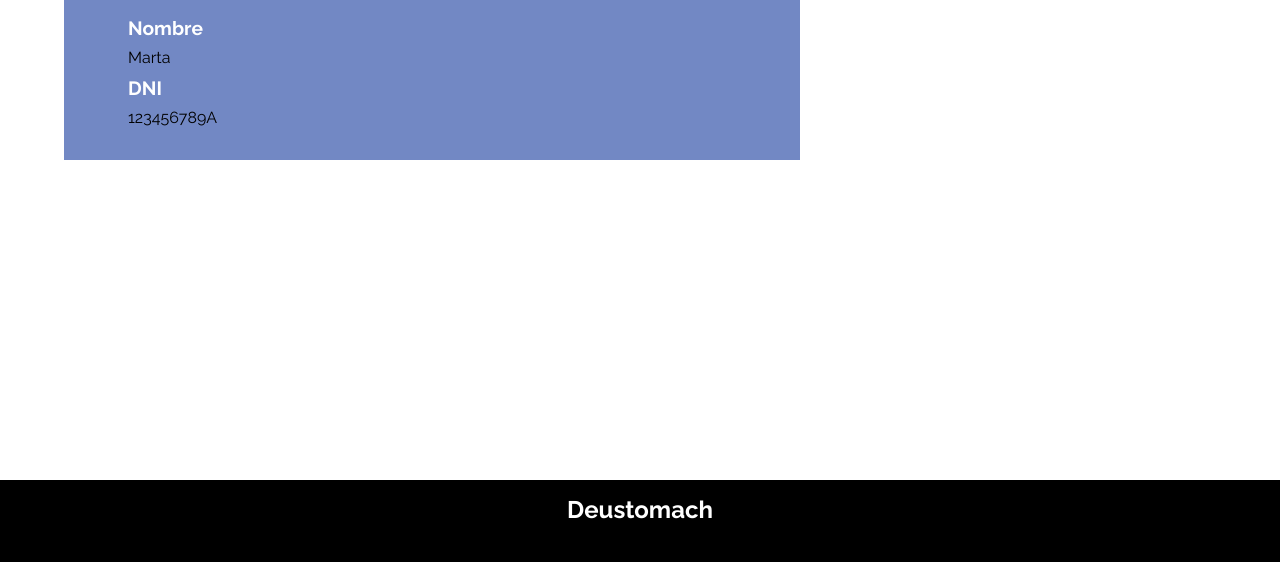
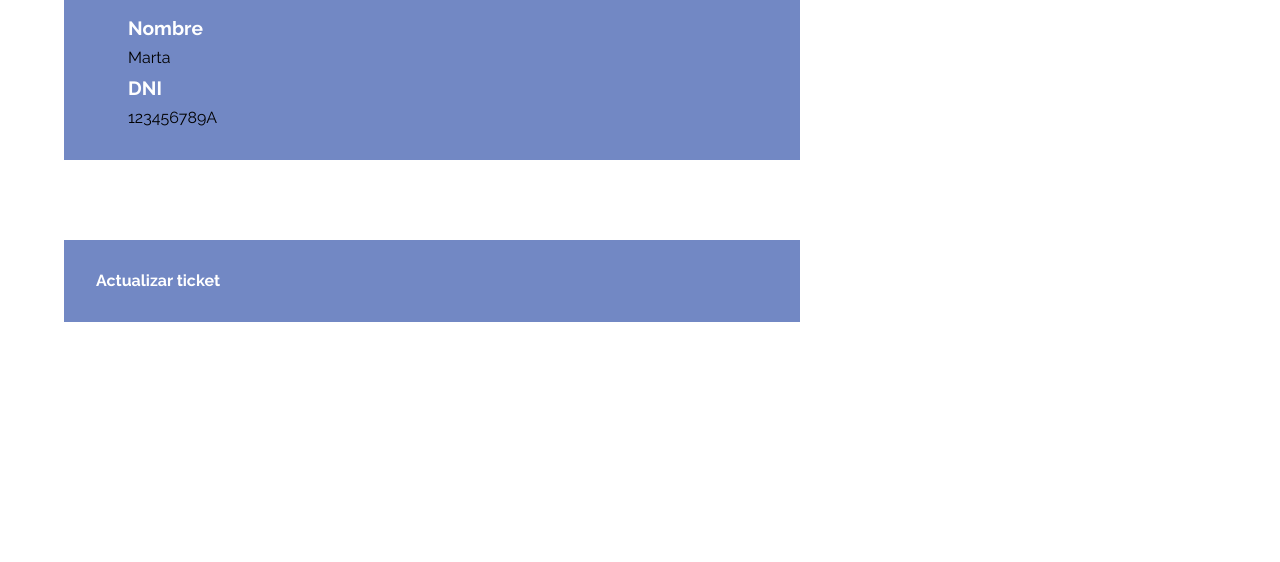
Before and after one commit to pruizayastuy/appDeustomach, a Django app: page /appDeustomachGestionTickets/tickets/show/4/ in a window 1280 px wide. Shown: the part 1012-1574 px from the top of the page. Run offline with Django 5.2, Linux system fonts and the light colour scheme; data comes from the database, SQL or seed files in the repository; both versions use the stored data as it was after the commit; some web fonts are replaced.

Commit message:
Cambiado update para que se haga desde detail. Cambios en style.css para adaptarlo mejor a pantallas pequeñas.

```diff
--- a/appDeustomachGestionEmpleados/models.py
+++ b/appDeustomachGestionEmpleados/models.py
@@ -7,8 +7,8 @@ class Empleado(models.Model):
     apellidos = models.CharField(max_length=100)
     email = models.EmailField()
     telefono = models.CharField(max_length=20)
-    created = models.DateTimeField(auto_now_add=True)
-    updated = models.DateTimeField(auto_now=True)
+    created = models.DateTimeField(auto_now_add=True, null=True, blank=True)
+    updated = models.DateTimeField(auto_now=True, null=True, blank=True)
 
     def __str__(self):
         return f"{self.dni} {self.nombre}"
--- a/appDeustomachGestionEquipos/models.py
+++ b/appDeustomachGestionEquipos/models.py
@@ -11,8 +11,8 @@ class Equipo(models.Model):
     proveedor_nombre = models.CharField(max_length=100)
     proveedor_telefono = models.CharField(max_length=20)
     planta = models.CharField(max_length=100)
-    created = models.DateTimeField(auto_now_add=True)
-    updated = models.DateTimeField(auto_now=True)
+    created = models.DateTimeField(auto_now_add=True, null=True, blank=True)
+    updated = models.DateTimeField(auto_now=True, null=True, blank=True)
 
     def __str__(self):
         return f"{self.numero_serie} - {self.modelo} ({self.marca})"
--- a/appDeustomachGestionTickets/models.py
+++ b/appDeustomachGestionTickets/models.py
@@ -13,13 +13,14 @@ class Ticket(models.Model):
     estado_ticket = models.CharField(max_length=50)
     empleado_asignado = models.ForeignKey(Empleado, on_delete=models.CASCADE)
     comentarios = models.TextField(null=True, blank=True)
-    created = models.DateTimeField(auto_now_add=True)
-    updated = models.DateTimeField(auto_now=True)
+    created = models.DateTimeField(auto_now_add=True, null=True, blank=True)
+    updated = models.DateTimeField(auto_now=True, null=True, blank=True)
 
     def __str__(self):
         return self.numero_referencia
 
-    class Meta:
-        verbose_name_plural = "tickets"
-        verbose_name = "ticket"
-        ordering = ["-created"]
+
+class Meta:
+    verbose_name_plural = "tickets"
+    verbose_name = "ticket"
+    ordering = ["-created"]
--- a/appDeustomachGestionTickets/urls.py
+++ b/appDeustomachGestionTickets/urls.py
@@ -22,5 +22,5 @@ urlpatterns = [
     path('/tickets/index', TicketListView.as_view(), name='tickets_index'),
     path('/tickets/show/<int:pk>/', TicketDetailView.as_view(), name='tickets_show'),
     path('/tickets/create', TicketCreateView.as_view(), name='tickets_create'),
-    path('tickets/update', TicketUpdateView.as_view(), name='tickets_update'),
+    path('tickets/update/<int:pk>/', TicketUpdateView.as_view(), name='tickets_update')
 ]
--- a/appDeustomachGestionTickets/views.py
+++ b/appDeustomachGestionTickets/views.py
@@ -1,10 +1,10 @@
 from django.http import HttpResponseRedirect
-from django.shortcuts import render, get_object_or_404, redirect
+from django.shortcuts import render, redirect
 from django.urls import reverse
 
-from appDeustomachGestionTickets.models import Ticket, Empleado
+from appDeustomachGestionTickets.models import Ticket
 from appDeustomachGestionTickets.forms import TicketForm
-from django.views.generic import ListView, DetailView, View, UpdateView
+from django.views.generic import ListView, DetailView, View
 
 
 class MenuTicketsView(View):
@@ -51,16 +51,20 @@ class TicketCreateView(View):
 
 
 class TicketUpdateView(View):
-    def get(self, request):
-        tickets = Ticket.objects.all()
-        context = {'tickets': tickets}
+    def get(self, request, pk):
+        ticket = Ticket.objects.get(pk=pk)
+        formulario = TicketForm(instance=ticket)
+
+        context = {
+            'formulario': formulario,
+            'ticket': ticket
+        }
         return render(request, 'appDeustomachGestionTickets/tickets_update.html', context)
 
-    def post(self, request):
-        ticket_id = request.POST.get('ticket_id')
-        ticket = Ticket.objects.get(pk=ticket_id)
-        formulario = TicketForm(instance=ticket)
-        context = {'formulario': formulario}
+    def post(self, request, pk):
+        ticket = Ticket.objects.get(pk=pk)
+        formulario = TicketForm(request.POST, instance=ticket)
+        context = {'formulario': formulario, 'ticket': ticket}
 
         if formulario.is_valid():
             formulario.save()
--- a/static/css/style.css
+++ b/static/css/style.css
@@ -1,9 +1,11 @@
 /*General*/
+
 
 html{
    box-sizing: border-box;
 }
 h1{
+
 
    font-family: "Bebas Nenue",sans-serif;
 }
@@ -13,7 +15,9 @@ a, h2, h3, p{
    color: black;
 }
 
+
 /*Header*/
+
 
 .header-web{
    padding-top: 2rem;
@@ -59,14 +63,17 @@ a, h2, h3, p{
    color: limegreen;
    background-color: gray;
 }
-@media (max-width: 390px) {
+@media (max-width: 1200px) {
+
 
    .contenedor{
        grid-template-columns: auto;
    }
 }
 
+
 /* Footer */
+
 
 .site-footer{
    background-color: black;
@@ -96,16 +103,20 @@ a, h2, h3, p{
    color: #81d4fa;
 }
 
+
 /* Fuentes área de gestión */
+
 
 h1, h2 {
    font-family: "Bebas Neue", sans-serif;
 }
 
+
 a, h2, p {
    font-family: "Raleway", sans-serif;
    text-decoration: none;
 }
+
 
 .tickets-menu a,
 .tickets-index a,
@@ -119,11 +130,13 @@ a, h2, p {
    font-weight: bold;
 }
 
+
 .empleados-index p,
 .equipos-index p,
 .tickets-index p {
    margin-left: 3rem;
 }
+
 
 .tickets-grid a,
 .empleados-grid a,
@@ -131,6 +144,7 @@ a, h2, p {
 {
    margin-left: 1rem;
 }
+
 
 .tickets-menu a:hover,
 .tickets-index a:hover,
@@ -140,6 +154,7 @@ a, h2, p {
 .equipos-index a:hover{
    color: #f5f5f5;
 }
+
 
 .tickets-menu h2,
 .tickets-index h2,
@@ -157,6 +172,7 @@ a, h2, p {
    margin-left: 3rem;
 }
 
+
 .tickets-create h2,
 .equipos-create h2,
 .empleados-create h2
@@ -165,13 +181,31 @@ a, h2, p {
    margin-left: 1rem;
 }
 
-.equipos-delete a,
-.tickets-update a {
+
+.equipos-delete a {
    margin-left: 3rem;
    margin-top: 3rem;
 }
 
+.tickets-update a {
+   margin-left: 3rem;
+   margin-top: 3rem;
+   font-weight: bold;
+   color: white;
+}
+
+.box-tickets-update a {
+   color: white;
+   font-weight: bold;
+}
+
+.box-tickets-update a:hover {
+   color: #f5f5f5;
+
+}
+
 /* Divs generales de apartados */
+
 
 .box-tickets-index,
 .box-tickets-create,
@@ -189,11 +223,12 @@ a, h2, p {
    background-color: #7288c4;
 }
 
-@media (max-width: 390px) {
+
+@media (max-width: 700px) {
+
 
 .box-tickets-index,
 .box-tickets-create,
-.box-tickets-update,
 .box-equipos-index,
 .box-equipos-create,
 .box-equipos-delete,
@@ -202,11 +237,18 @@ a, h2, p {
        margin-right: 4rem;
    }
 
+
 }
 
-.box-equipos-delete,
+
+.box-equipos-delete {
+   margin-bottom: 3rem;
+}
+
+
 .box-tickets-update {
    margin-bottom: 3rem;
+   margin-right: 30rem;
 }
 
 .box-tickets-item,
@@ -220,19 +262,23 @@ a, h2, p {
    background-color: #7288c4;
 }
 
+
 /* Grids de listas */
+
 
 .tickets-grid, .equipos-grid, .empleados-grid {
    display: grid;
    grid-template-columns: repeat(2, 1fr);
 }
 
-@media screen and (max-width: 390px) {
+
+@media screen and (max-width: 950px) {
    .tickets-grid, .equipos-grid, .empleados-grid {
        margin-top: 3rem;
        display: block;
    }
 }
+
 
 .box-tickets-item, .box-equipos-item, .box-empleados-item {
    background-color: #7288c4;
@@ -241,6 +287,7 @@ a, h2, p {
    margin-left: 3rem;
 }
 
+
 .tickets-index,
 .empleados-index,
 .equipos-index
@@ -248,7 +295,9 @@ a, h2, p {
    margin-bottom: 4rem;
 }
 
+
 /* Detalle de cada campo */
+
 
 .ticket-label,
 .ticket-label-2,
@@ -261,9 +310,11 @@ a, h2, p {
    color: white;
 }
 
+
 .ticket-label-2 {
    margin-bottom: 2rem;
 }
+
 
 .ticket-label-3,
 .ticket-label-4,
@@ -272,15 +323,18 @@ a, h2, p {
    margin-left: 2rem;
 }
 
+
 .ticket-content,
 .equipo-content,
 .empleado-content {
    margin-bottom: 1.5rem;
 }
 
+
 .ticket-content-2 {
    margin-bottom: 4rem;
 }
+
 
 .box-tickets-detail a,
 .box-equipos-detail a,
@@ -288,6 +342,7 @@ a, h2, p {
    display: block;
    margin-top: 10px;
 }
+
 
 .box-tickets-detail,
 .box-equipos-detail,
@@ -297,7 +352,8 @@ a, h2, p {
    margin: 2rem 30rem 5rem 4rem;
 }
 
-@media (max-width: 390px) {
+
+@media (max-width: 900px) {
    .box-tickets-detail,
    .box-equipos-detail,
    .box-empleados-detail {
@@ -307,7 +363,9 @@ a, h2, p {
    }
 }
 
+
 /* Apartados create, update y delete */
+
 
 .tickets-create,
 .equipos-create,
@@ -315,33 +373,41 @@ a, h2, p {
    padding: 2rem;
 }
 
+
 .form-grid {
    display: grid;
    grid-template-columns: repeat(2, 1fr);
    grid-gap: 2rem;
 }
 
-@media (max-width: 390px) {
+
+@media (max-width: 1030px) {
    .form-grid {
        display: block;
    }
 }
 
+
 .form-grid li {
    list-style: none;
 }
+
 
 .form-grid label {
    display: block;
 }
 
+
 .form-grid input[type="text"] {
    width: 16rem;
 }
 
+
 .form-grid select {
    width: 16rem;
 }
+
+
 
 
 .form-grid textarea {
@@ -349,6 +415,7 @@ a, h2, p {
    width: 16rem;
    height: 5rem;
 }
+
 
 .ticket-form,
 .equipo-form,
@@ -360,13 +427,15 @@ a, h2, p {
    margin-bottom: 5rem;
 }
 
-@media (max-width: 390px) {
+
+@media (max-width: 1030px) {
    .ticket-form,
    .equipo-form,
    .empleado-form {
        border: none;
    }
 }
+
 
 .ticket-form,
 .ticket-form *,
@@ -377,29 +446,35 @@ a, h2, p {
    font-family: "Raleway", sans-serif;
 }
 
+
 .grid-container {
    display: grid;
    grid-template-columns: repeat(2, 1fr);
    grid-gap: 1rem;
 }
 
-@media (max-width: 390px) {
+
+@media (max-width: 900px) {
    .grid-container {
    display: block;
    }
 }
 
+
 .grid-item {
    margin-bottom: 1rem;
 }
+
 
 .equipo-form input[type="submit"] {
    margin-top: 1.5rem;
 }
 
+
 .empleado-form input[type="submit"] {
    margin-top: 1.5rem;
 }
+
 
 label[for="equipo_id"] {
    font-family: "Raleway", sans-serif;
@@ -407,10 +482,12 @@ label[for="equipo_id"] {
    margin-left: 3rem;
 }
 
+
 .form-equipos,
 .form-tickets {
        margin-top: 2rem;
 }
+
 
 input[type="submit"] {
    font-family: "Raleway", sans-serif;
@@ -418,23 +495,28 @@ input[type="submit"] {
    margin-left: 3rem;
 }
 
+
 .form-equipos select {
-    font-family: "Raleway", sans-serif; /* Cambia Arial por la fuente que desees */
-    font-size: 16px; /* Tamaño de la fuente */
-    /* Otros estilos según sea necesario */
+   font-family: "Raleway", sans-serif;
+   font-size: 16px;
+
 }
+
 
 .ticket-form,
 .form-fields {
    margin-left: 3rem;
 }
 
-@media (max-width: 390px) {
+
+@media (max-width: 1030px) {
    .ticket-form,
    .form-fields {
    margin-left: 0;
 }
+
 }
+
 
 input[type="submit"] {
    margin-top: 2rem;
--- a/templates/appDeustomachGestionTickets/tickets_detail.html
+++ b/templates/appDeustomachGestionTickets/tickets_detail.html
@@ -29,5 +29,8 @@
                <p>No existe este ticket.</p>
            {% endif %}
        </div>
+       <div class="box-tickets-update">
+           <a href="{% url 'tickets_update' pk=ticket.pk %}">Actualizar ticket</a>
+       </div>
    </main>
 {% endblock %}
--- a/templates/appDeustomachGestionTickets/tickets_menu.html
+++ b/templates/appDeustomachGestionTickets/tickets_menu.html
@@ -9,9 +9,6 @@
            <div class="box-tickets-create">
                <a href="{% url 'tickets_create' %}">Crear tickets</a>
            </div>
-            <div class="box-tickets-update">
-                <a href="{% url 'tickets_update' %}">Actualizar tickets</a>
-            </div>
        </section>
    </main>
 {% endblock %}
```
Also changed, not shown: templates/appDeustomachGestionTickets/tickets_update.html (+0 -11 lines), README.md, db.sqlite3. Lines whose indentation alone changed are shown as unchanged.
